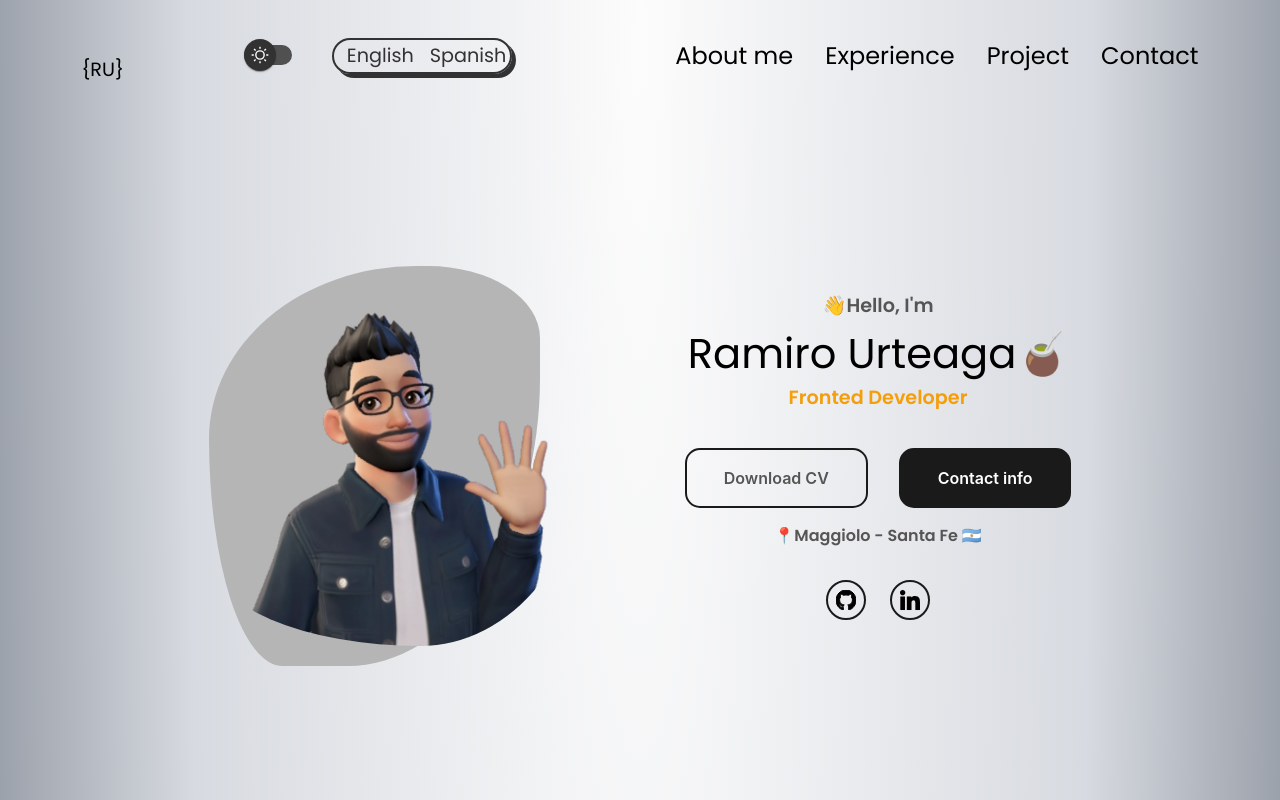
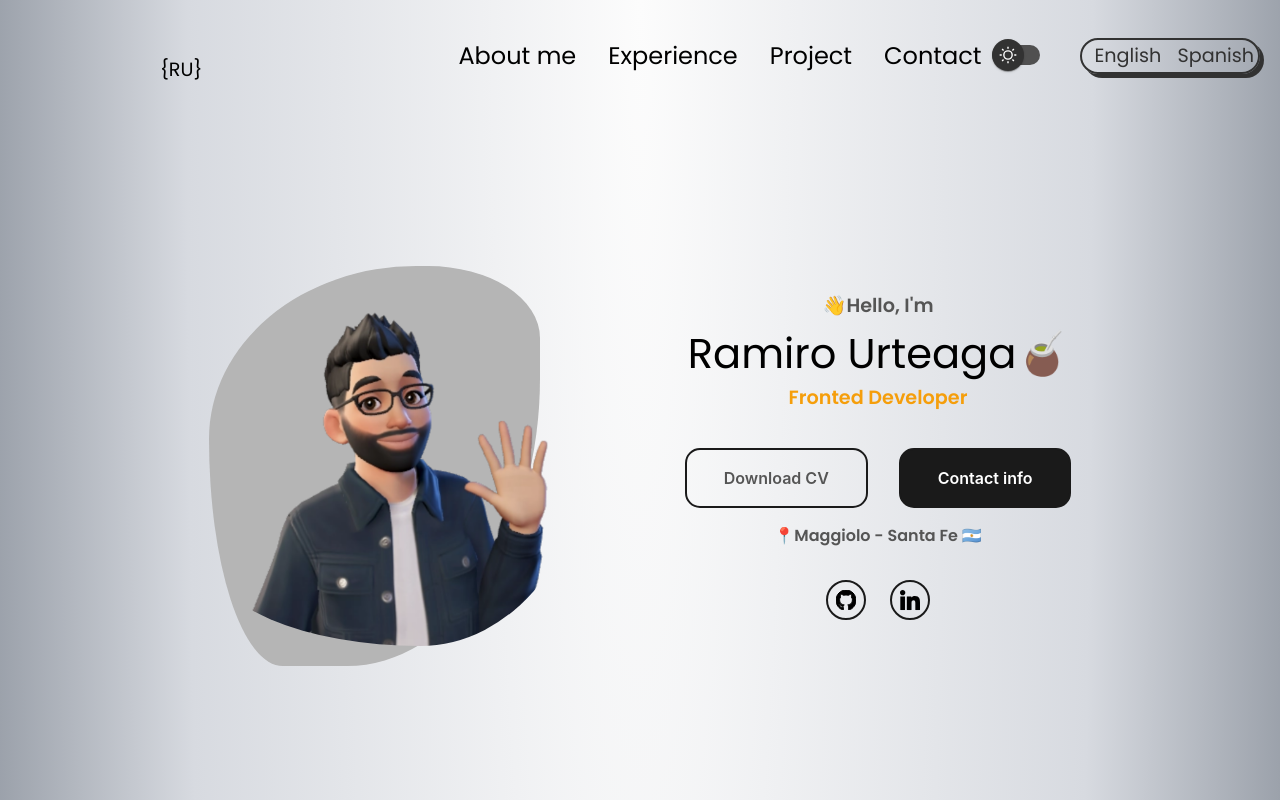
Before and after one commit to RamiroUrt/Portafolio, a React (Vite) app: page / in a window 1280 px wide. Shown: the top 800 px of the page. Built offline with nearby package versions, Linux system fonts and the light colour scheme.

Commit message:
Udate Nav

```diff
--- a/index.html
+++ b/index.html
@@ -4,7 +4,7 @@
     <meta charset="UTF-8" />
     <link rel="icon" type="image/svg+xml" href="./public/img/RU.png"/>
     <meta name="viewport" content="width=device-width, initial-scale=1.0" />
-    <title>Portafolio Ramiro Urteaga</title>
+    <title>Portfolio Ramiro Urteaga</title>
   </head>
   <body>
     <div id="root" ></div>
--- a/src/assets/css/ThemeChange.css
+++ b/src/assets/css/ThemeChange.css
@@ -68,6 +68,7 @@
   text-align: center;
   justify-content: center;
   align-items: center;
+  position: relative;
 }
 .theme{
   margin-top: 5px;
--- a/src/components/Nav.jsx
+++ b/src/components/Nav.jsx
@@ -33,13 +33,7 @@ const Nav = () => {
         <div className="logo dark:-text--light-white" id='logo-desk'>
           <a className='dark:-text--light-white dark:hover:-text--light-gray-- hover:no-underline fixed'><span>{t('nav.name')}</span></a>
         </div>
-        <div className="flex gap-10 cont-center">
-          <div className="theme">
-            <ThemeChange />
-          </div>
-          <LanguageOption/>
-        </div>
-        <div className="dark:-text--light-white">
+        <div className="dark:-text--light-white contain-nav">
           <ul className="nav-links dark:-text--light-white">
             <li><a href="#about" className='dark:-text--light-white'>{t('nav.about')}</a></li>
             <li><a href="#experience" className='dark:-text--light-white'>{t('nav.experience')}</a></li>
@@ -47,6 +41,14 @@ const Nav = () => {
             <li><a href="#contact" className='dark:-text--light-white'>{t('nav.contact')}</a></li>
           </ul>
         </div>
+          <div className="contain-options">
+            <div className="flex gap-10 cont-center">
+              <div className="theme">
+                <ThemeChange />
+              </div>
+              <LanguageOption/>
+            </div>
+          </div>
       </nav>
       <nav className="hamburger-nav dark:-text--light-white">
         <div className="logo">
--- a/src/index.css
+++ b/src/index.css
@@ -68,8 +68,9 @@ nav, .nav-links{
 }
 nav{
     display: flex;
-    justify-content: space-around;
+    justify-content: space-between;
     align-items: center;
+    position: relative;
     height: 7rem;
     width: 100%;
     transition: background-color 0.9s ease, color 0.9s ease;
@@ -79,11 +80,26 @@ nav{
     gap: 2rem;
     font-size: 1.5rem;
 }
+.contain-nav {
+    flex: 1;
+    display: flex;
+    justify-content: center;
+  }
+  .contain-options {
+    position: fixed;
+    right: 20px;
+    display: flex;
+    align-items: center;
+    gap: 10px;
+    z-index: -100;
+  }
+  .logo {
+    margin-left: 10em;
+  }
 span{
     font-size: 1.2rem;
     z-index: 90;
 }
-
 a{
     color: var(--ligth-black);
     text-decoration-color: var(--ligth-white)
@@ -320,6 +336,7 @@ img{
     flex-wrap: wrap;
     transition: transform 0.3s ease;
     position: relative;
+    z-index: 1000;
 }
 
 .experience_sub_title{
```
